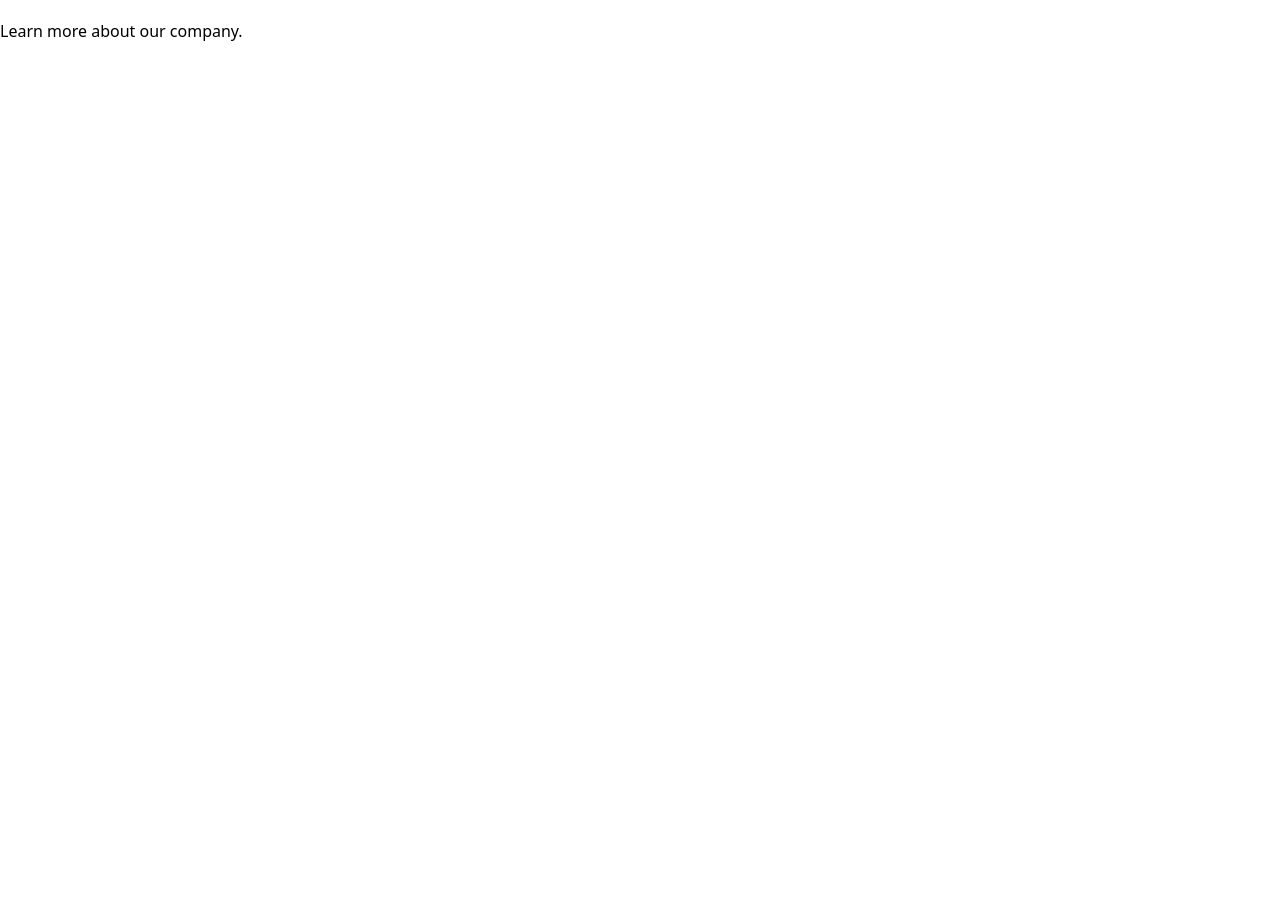
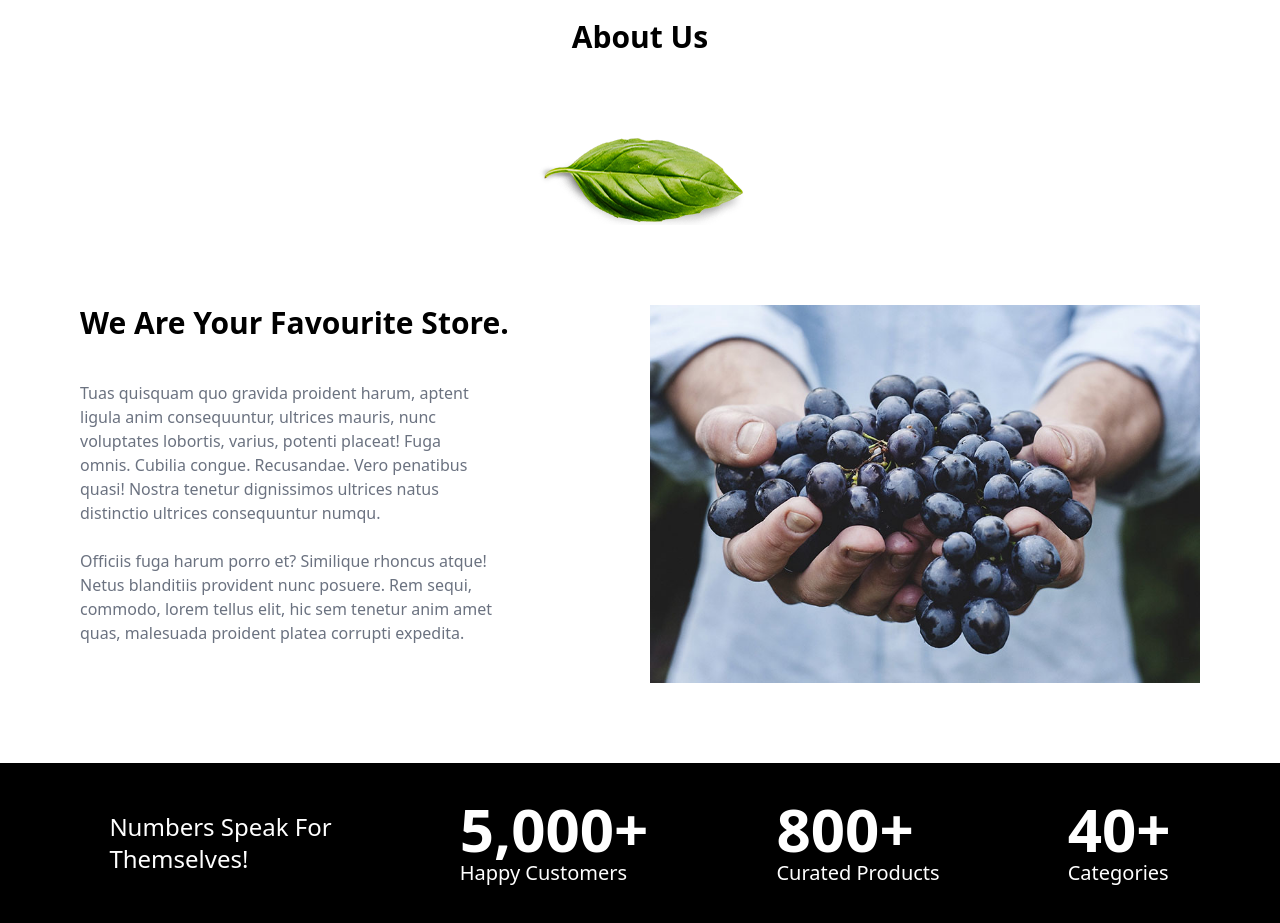
Before and after one commit to Gagan714/Organic-Store, a React (Create React App) app in the folder organic/: page /about in a window 1280 px wide. Shown: the part 100-1023 px from the top of the page. Before the commit the page ends 800 px from the top, so only its background shows below. Built offline with nearby package versions, Linux system fonts and the light colour scheme.

Commit message:
about page changes

```diff
--- a/organic/src/components/About.js
+++ b/organic/src/components/About.js
@@ -1,11 +1,110 @@
-// About.js
-import React from 'react';
+import React, { useState, useEffect, useRef } from 'react';
 
 function About() {
+  const [Customer, setCustomer] = useState(4800);
+  const [product, setProduct] = useState(550);
+  const [category, setCategory] = useState(0);
+  const [isVisible, setIsVisible] = useState(false);
+  const counterRef = useRef(null); // Reference for Intersection Observer
+
+  // Intersection Observer to check when the component is in view
+  useEffect(() => {
+    const observer = new IntersectionObserver(
+      ([entry]) => {
+        if (entry.isIntersecting) {
+          setIsVisible(true);
+          observer.disconnect(); // Stop observing once visible
+        }
+      },
+      { threshold: 0.2 } // 20% of the element should be visible
+    );
+
+    if (counterRef.current) {
+      observer.observe(counterRef.current); // Start observing the element
+    }
+
+    return () => {
+      if (counterRef.current) {
+        observer.unobserve(counterRef.current); // Cleanup observer on unmount
+      }
+    };
+  }, []);
+
+  // Counter logic
+  useEffect(() => {
+    if (isVisible) {
+      const increment = () => {
+        setCustomer((prevCustomer) => Math.min(prevCustomer + 1, 5000));
+        setProduct((prevProduct) => Math.min(prevProduct + 1, 800));
+        setCategory((prevCategory) => Math.min(prevCategory + 1, 40));
+      };
+
+      const timeout = setTimeout(() => {
+        if (Customer < 5000 || product < 800 || category < 40) {
+          increment(); // Increment values
+        }
+      }, 5); // Delay between each increment (5ms)
+
+      return () => clearTimeout(timeout); // Cleanup timeout
+    }
+  }, [Customer, product, category, isVisible]); // Dependency array
+
   return (
-    <div>
-      <p>Learn more about our company.</p>
-    </div>
+    <>
+      <div className='flex flex-col justify-center items-center gap-20'>
+        <div className='font-bold text-3xl'>About Us</div>
+        <div>
+          <img src='leaf.png' alt='leaf'></img>
+        </div>
+      </div>
+      <div className='flex justify-center items-start gap-5 m-20'>
+        <div className='w-1/2'>
+          <div className='font-semibold text-3xl mb-10'>
+            We Are Your Favourite Store.
+          </div>
+          <div className='text-gray-500 w-3/4'>
+            <p>
+              Tuas quisquam quo gravida proident harum, aptent ligula anim
+              consequuntur, ultrices mauris, nunc voluptates lobortis, varius,
+              potenti placeat! Fuga omnis. Cubilia congue. Recusandae. Vero
+              penatibus quasi! Nostra tenetur dignissimos ultrices natus
+              distinctio ultrices consequuntur numqu.
+            </p>
+            <br></br>
+            <p>
+              Officiis fuga harum porro et? Similique rhoncus atque! Netus
+              blanditiis provident nunc posuere. Rem sequi, commodo, lorem
+              tellus elit, hic sem tenetur anim amet quas, malesuada proident
+              platea corrupti expedita.
+            </p>
+          </div>
+        </div>
+        <div className='w-1/2'>
+          <img height={600} width={600} src='about-1.jpg' alt='banner'></img>
+        </div>
+      </div>
+      <div
+        ref={counterRef} // Reference to observe when this section is visible
+        className='bg-black h-40 flex justify-center items-center gap-32 text-white'
+      >
+        <div className='text-2xl flex flex-col justify-center items-start'>
+          <div>Numbers Speak For</div>
+          <div>Themselves!</div>
+        </div>
+        <div>
+          <div className='text-6xl font-bold '>{Customer.toLocaleString()}+</div>
+          <div className='text-xl font-medium'>Happy Customers</div>
+        </div>
+        <div>
+          <div className='text-6xl font-bold '>{product.toLocaleString()}+</div>
+          <div className='text-xl font-medium'>Curated Products</div>
+        </div>
+        <div>
+          <div className='text-6xl font-bold '>{category.toLocaleString()}+</div>
+          <div className='text-xl font-medium'>Categories</div>
+        </div>
+      </div>
+    </>
   );
 }
 
```
Also changed, not shown: organic/public/about-1.jpg (added).
